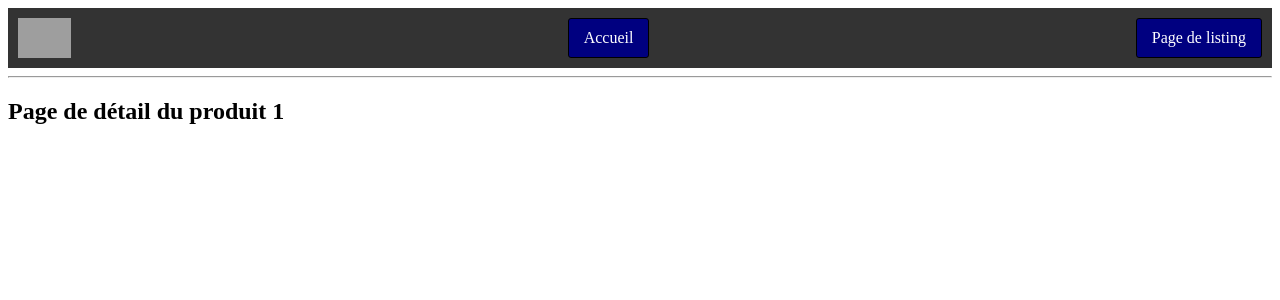
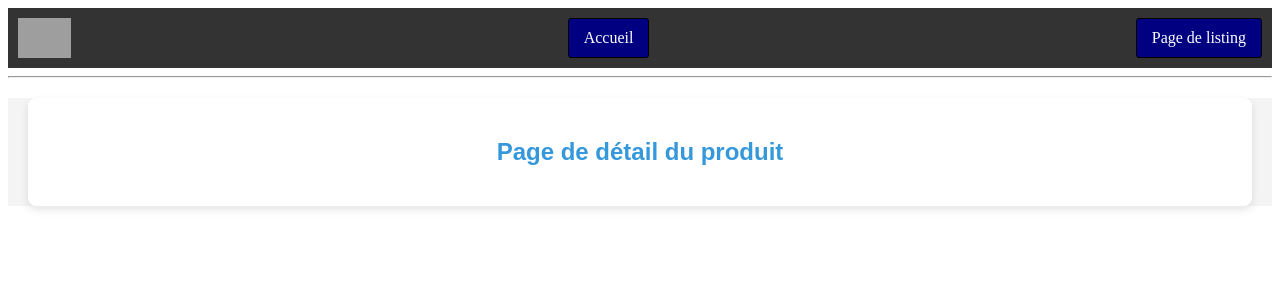
Before and after one commit to humanWasHere/Angular_project, an Angular app: page /detail-produit/1 in a window 1280 px wide. Shown: the top 300 px of the page. Built offline with nearby package versions, Linux system fonts and the light colour scheme; grey boxes are pictures that could not be loaded.

Commit message:
leDetailEstFabuleux

```diff
--- a/src/app/detail-produit/detail-produit.component.html
+++ b/src/app/detail-produit/detail-produit.component.html
@@ -1,7 +1,75 @@
-<!-- affiche le bon produit par récupération url -->
-<h2>Page de détail du produit {{ngOnInit()}}</h2>
-<br><br><br>
+<!DOCTYPE html>
+<html lang="en">
+<head>
+  <meta charset="UTF-8">
+  <meta name="viewport" content="width=device-width, initial-scale=1.0">
+  <title>Page de détail du produit</title>
+  <style>
+    body {
+      font-family: Arial, sans-serif;
+      margin: 0;
+      padding: 0;
+      background-color: #f4f4f4;
+      color: #333;
+    }
+
+    h2 {
+      color: #3498db;
+    }
+
+    #main-div {
+      margin: 20px;
+      background-color: #fff;
+      border-radius: 8px;
+      box-shadow: 0 4px 8px rgba(0, 0, 0, 0.1);
+      padding: 20px;
+    }
+
+    p {
+      margin: 5px 0;
+    }
+
+    button {
+      background-color: #3498db;
+      color: #fff;
+      padding: 10px 15px;
+      border: none;
+      border-radius: 4px;
+      cursor: pointer;
+      margin-top: 10px;
+    }
+
+    button:hover {
+      background-color: #2980b9;
+    }
+
+    form {
+      margin-top: 20px;
+    }
+
+    label {
+      display: block;
+      margin-top: 10px;
+    }
+
+    input {
+      width: 100%;
+      padding: 8px;
+      margin-top: 5px;
+      margin-bottom: 15px;
+      box-sizing: border-box;
+    }
+
+    div[ngIf="sectionVisible"] {
+      margin-top: 20px;
+    }
+  </style>
+</head>
+<body>
+
   <div id="main-div">
+    <h2>Page de détail du produit</h2>
+
     <!-- affiche le produit recherché correspondant à l'url -->
     <div *ngIf="findSpecificProduit()">
       <p><strong>ID:</strong> {{ findSpecificProduit()?.Id }}</p>
@@ -30,9 +98,12 @@
         </div>
         <div>
           <label for="couleur">Couleur du produit</label>
-        <input id="couelur" formControlName="couleur">
+          <input id="couleur" formControlName="couleur">
         </div>
         <button type="submit" [disabled]="!formulaireProduit.valid">Modifier</button>
       </form>
     </div>
   </div>
+
+</body>
+</html>
```
Lines whose indentation alone changed are shown as unchanged.
